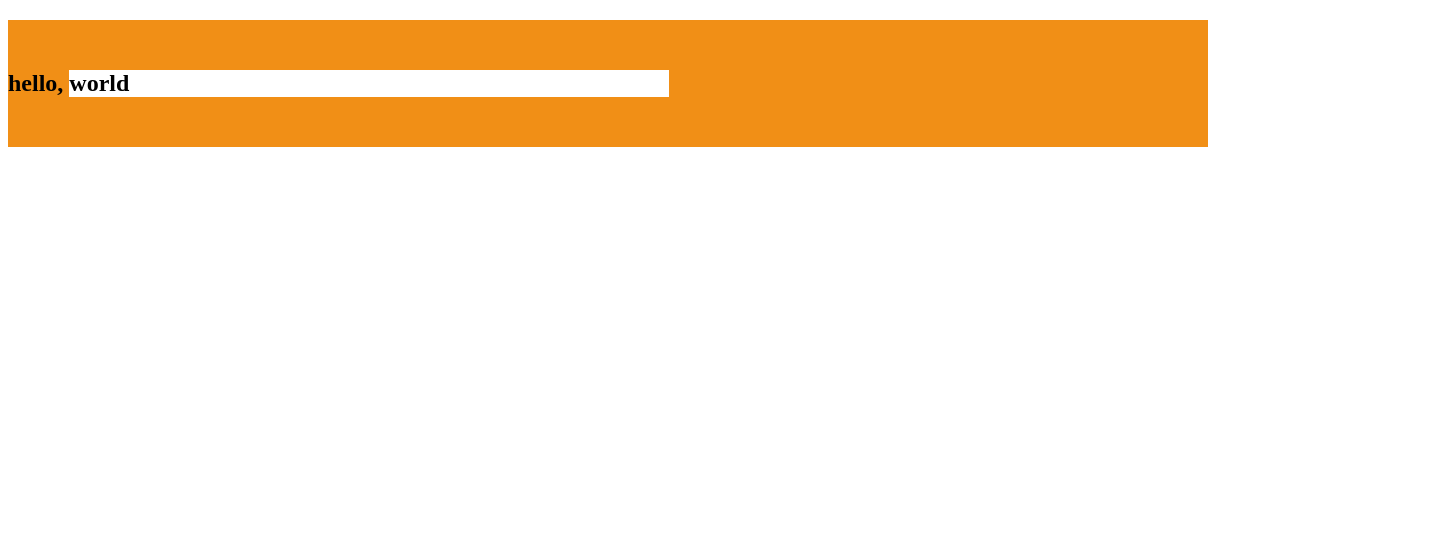
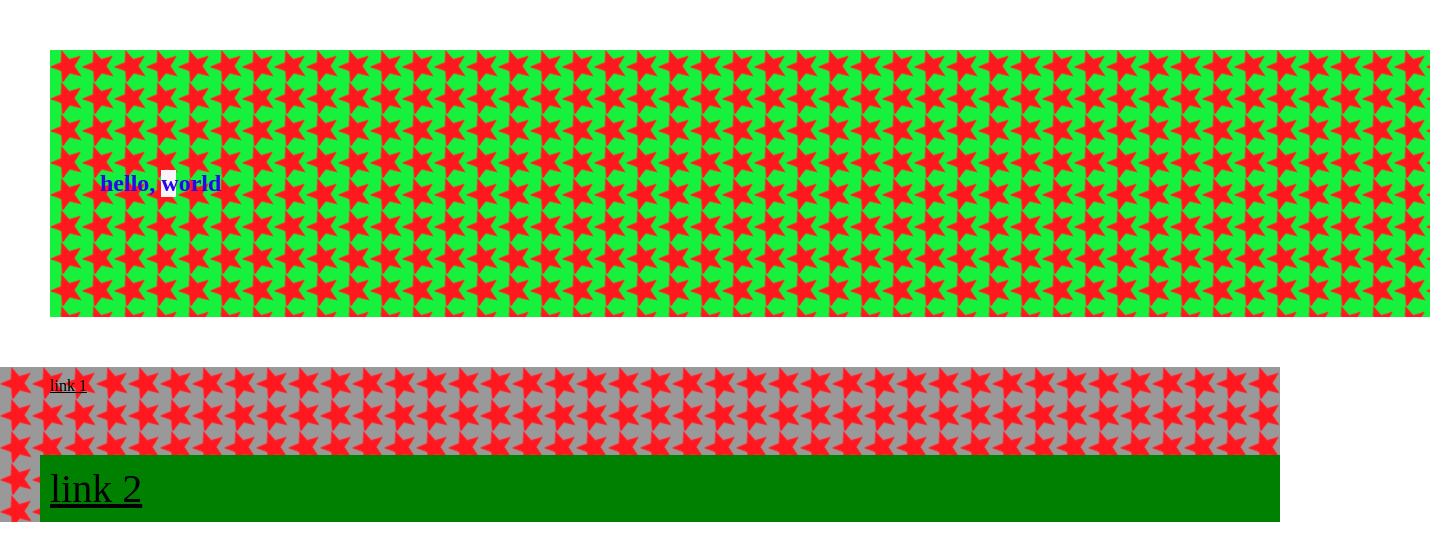
Before and after one commit to artem1914/playzone, a plain HTML site: page dest/index.html in a window 1280 px wide. Shown: the whole page, 1430 px wide, since content can reach past the window. Drawn offline with Linux system fonts and the light colour scheme.

Commit message:
less примеры

```diff
--- a/dest/index.html
+++ b/dest/index.html
@@ -19,6 +19,16 @@
       <h2>hello, <span>world</span>
       </h2>
     </div>
+    <nav class="menu">
+      <ul class="menu-items">
+        <li class="menu-items__item">
+          <a href="#" class="menu-items__link">link 1</a>
+        </li>
+        <li class="active menu-items__item menu-items__item_big">
+          <a href="#" class="menu-items__link">link 2</a>
+        </li>
+      </ul>
+    </nav>
     <script src="./js/js.js"></script>
   </body>
 </html>
--- a/src/precss/libs/vars.less
+++ b/src/precss/libs/vars.less
@@ -1,3 +1,11 @@
 @fontNormal: 400;
 @transT: 0.3s;
 @scrollColor: #000;
+@maincolor: rgba(6, 240, 49, 0.933);
+@url: "../img";
+@paddings: 50px 10px 200px;
+@margins: {
+    smal: 50px;
+    midle: 100px;
+    big: 150px;
+}
--- a/src/precss/styles.less
+++ b/src/precss/styles.less
@@ -1,16 +1,67 @@
-@maincolor: rgba(240, 135, 6, 0.933);
+@import "libs/vars.less";
+
+
+
+body{
+	margin: 0;
+	padding: 0;
+}
+
+
 .container{
-	width: 1200px;
+	width: 100%;
 	background-color: @maincolor;
+	background-image: url("@{url}/icons/favicon.png");
+	padding: extract(@paddings, 1);
+	margin: @margins[smal];
+
+
+
 
 	h2{
-		color: #000;
-		padding-top: 50px;
-		padding-bottom: 50px;
+
+		color: rgb(41, 6, 238);
+		padding-top: @margins[smal];
+		padding-bottom: @margins[smal];
 		span{
+			@size: 15px;
 			display: inline-block;
-			width: 50%;
-			background-color: #fff;
+			width: @size;
+			background-color: rgb(247, 245, 249);
 		}
 	}
 }
+
+.menu{
+	background-color: #999;
+	background-image: url("@{url}/icons/favicon.png");
+
+
+	&-items{
+		list-style: none;
+
+
+
+		&__item{
+			padding: extract(@paddings, 2);
+			&_big{
+				font-size: 40px;
+			}
+			&+&{
+				margin-top: 50px;
+			}
+			&.active{
+				background-color: green;
+			}
+		}
+	}
+}
+
+.menu-items{
+	&__link{
+		color: rgb(1, 1, 1);
+		&:hover{
+			color: @maincolor;
+		}
+	}
+}
```
Also changed, not shown: src/templates/index.html (+10 -0 lines), dest/css/styles.css.
